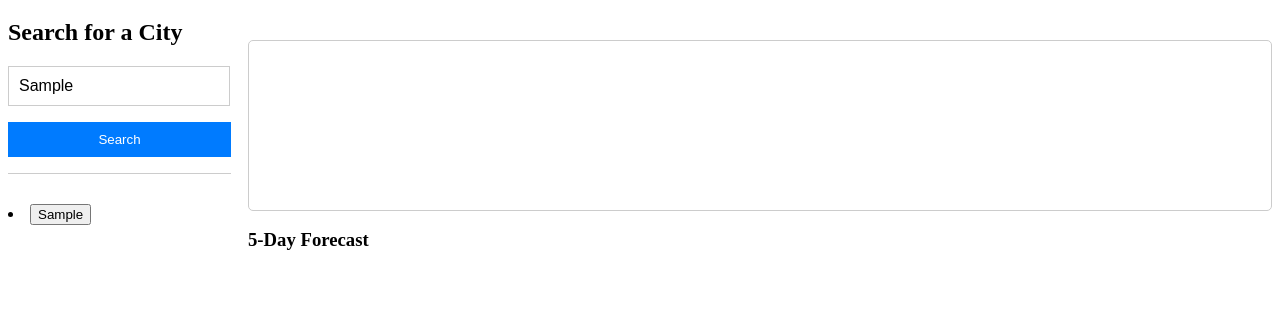
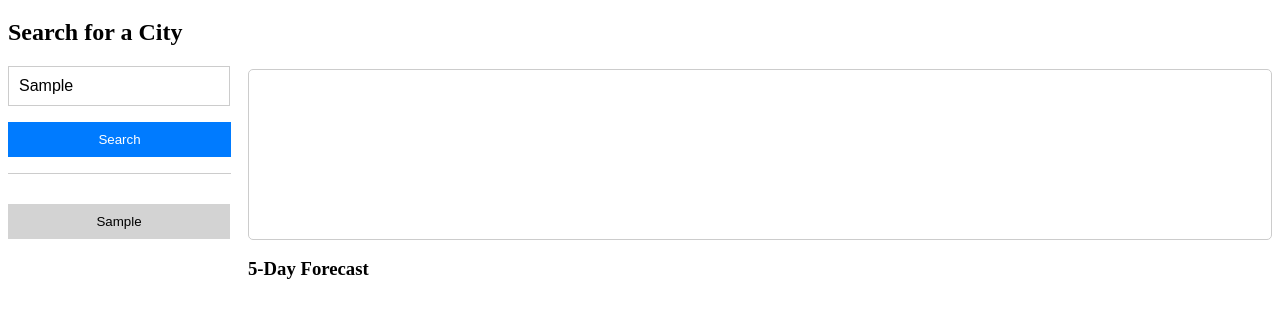
Before and after one commit to SixFourDev/weather-dashboard, a plain HTML site: page index.html in a window 1280 px wide. Both pictures are taken after typing "Sample" into the empty fields and a click on the button "Search". Shown: the part 96-414 px from the top of the page. Drawn offline with Linux system fonts and the light colour scheme; no server answers.

Commit message:
added styling to search history buttons

```diff
--- a/assets/css/style.css
+++ b/assets/css/style.css
@@ -103,3 +103,15 @@ h1 {
   margin: 10px 0;
   color: white;
 }
+
+.btn-city {
+  background-color: lightgray;
+  border: none;
+  margin-bottom: 15px;
+  width: 222px;
+  padding: 10px;
+}
+
+#city-list {
+  list-style: none;
+}
```
